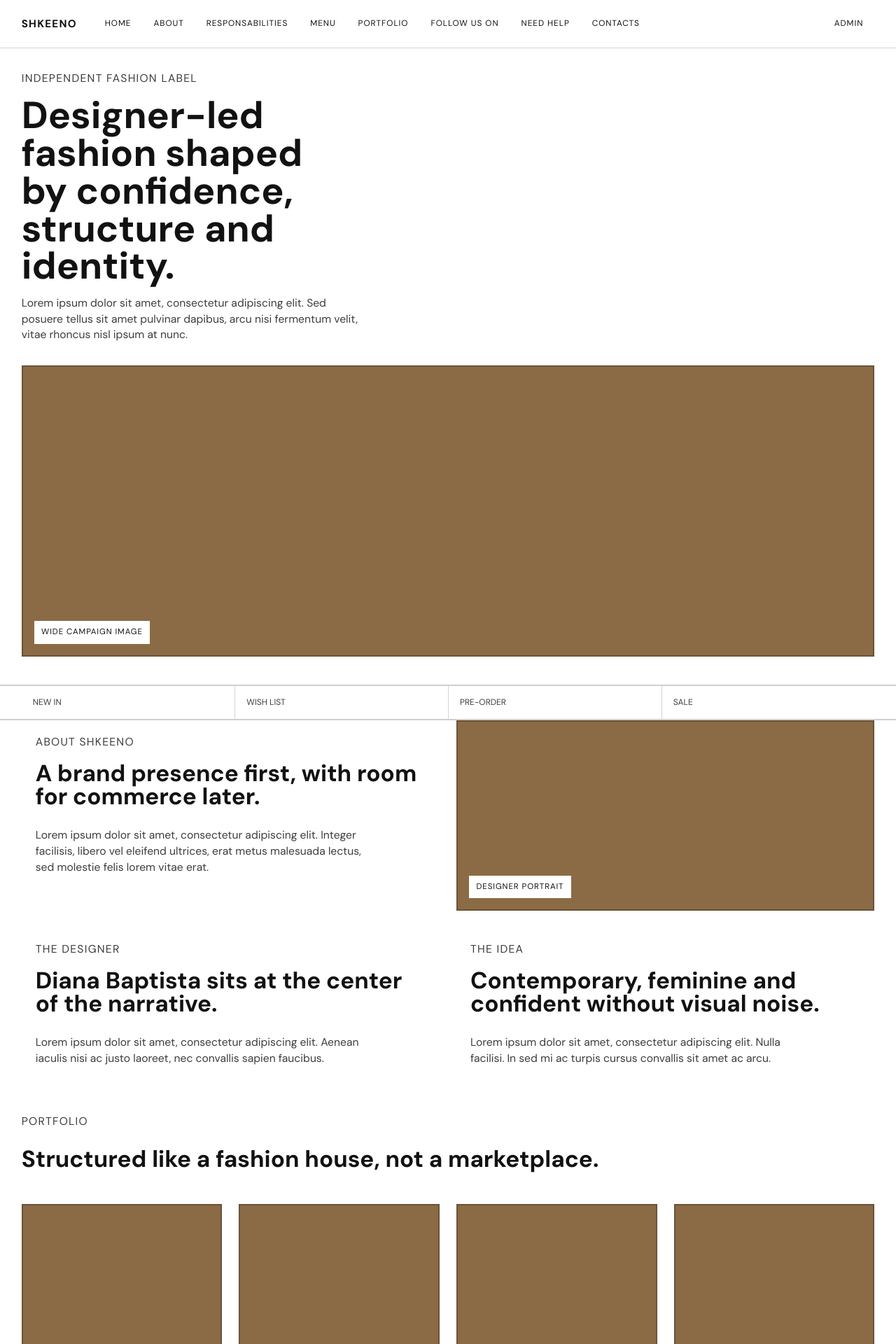
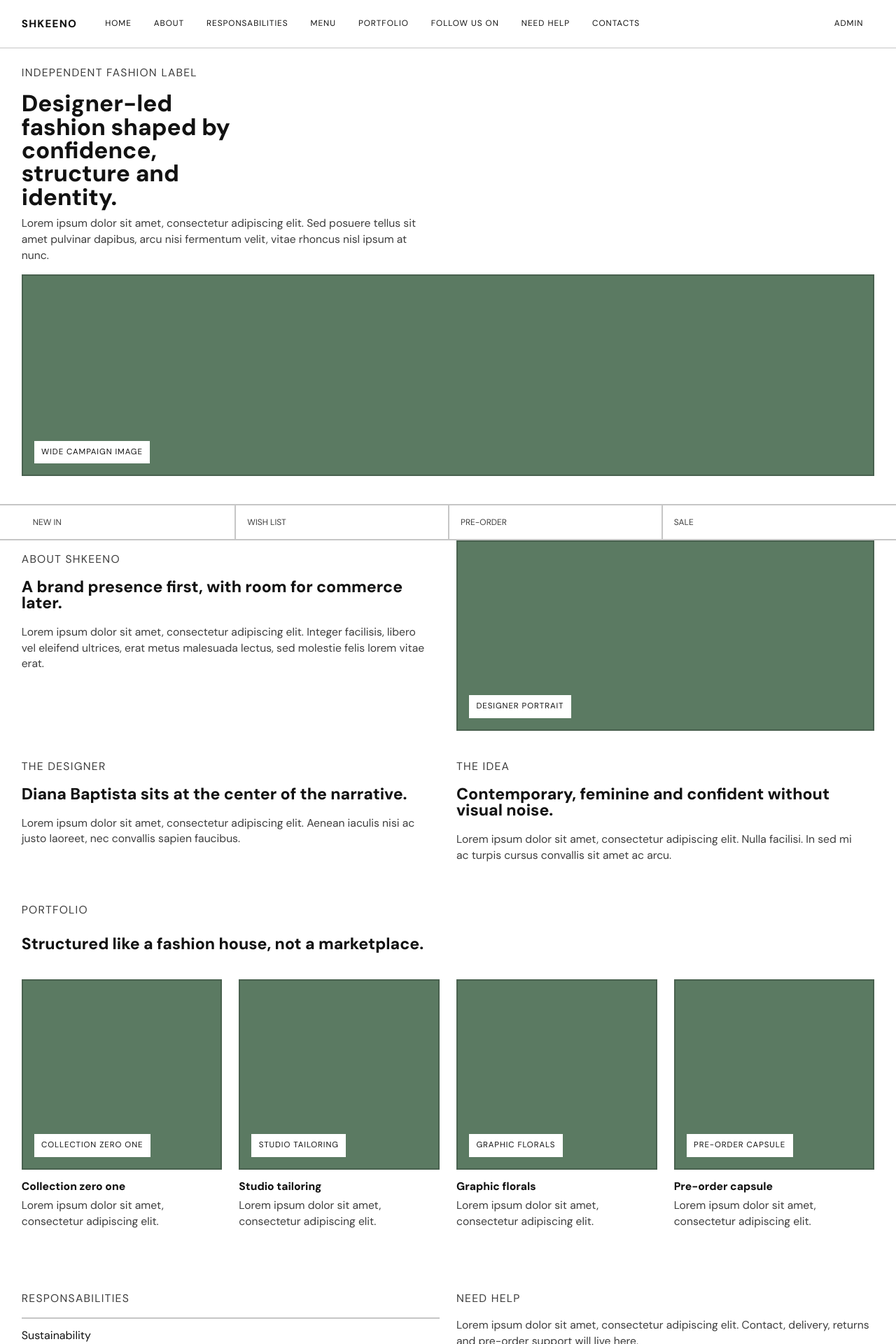
Before and after one commit to mariuspruna/shkeeno, a React (Vite) app: page / in a window 1280 px wide. Shown: the top 1920 px of the page at 70% size. Built offline with nearby package versions, Linux system fonts and the light colour scheme.

Commit message:
Tighten typography and simplify hero layout

```diff
--- a/src/App.css
+++ b/src/App.css
@@ -125,10 +125,8 @@
 }
 
 .hero-section {
-  display: grid;
-  gap: 1rem;
-  align-items: start;
-  padding-top: 2rem;
+  display: block;
+  padding-top: 1.5rem;
   padding-bottom: 2rem;
 }
 
@@ -141,8 +139,8 @@
 }
 
 .hero-copy h1 {
-  max-width: 11ch;
-  margin: 0 0 0.85rem;
+  max-width: 13ch;
+  margin: 0 0 0.65rem;
 }
 
 .hero-text,
@@ -150,7 +148,11 @@
 .card-meta p,
 .admin-sidebar p,
 .preview-tile p {
-  max-width: 46ch;
+  max-width: 54ch;
+}
+
+.hero-media {
+  margin-top: 1rem;
 }
 
 .button {
@@ -186,11 +188,11 @@
   min-height: 17rem;
   overflow: hidden;
   background: var(--color-accent);
-  border: 2px solid rgba(18, 18, 18, 0.28);
+  border: 2px solid var(--color-border);
 }
 
 .placeholder-block.tall {
-  min-height: 26rem;
+  min-height: 18rem;
 }
 
 .placeholder-block span {
@@ -209,8 +211,8 @@
   display: grid;
   grid-template-columns: repeat(4, 1fr);
   margin-top: 0.5rem;
-  border-top: 2px solid rgba(18, 18, 18, 0.2);
-  border-bottom: 2px solid rgba(18, 18, 18, 0.2);
+  border-top: 2px solid var(--color-border);
+  border-bottom: 2px solid var(--color-border);
 }
 
 .category-strip span {
@@ -221,7 +223,7 @@
 }
 
 .category-strip span + span {
-  border-left: 1px solid var(--color-border);
+  border-left: 2px solid var(--color-border);
 }
 
 .content-grid,
@@ -244,7 +246,7 @@
 .column-block,
 .admin-sidebar,
 .preview-tile {
-  padding: 1.25rem;
+  padding: 1rem 0;
 }
 
 .section-heading {
@@ -256,7 +258,7 @@
 
 .portfolio-section,
 .detail-grid {
-  padding-top: 2rem;
+  padding-top: 1.5rem;
   padding-bottom: 2rem;
 }
 
@@ -290,17 +292,17 @@
 .link-list a,
 .footer-links a {
   display: block;
-  padding: 0.8rem 0;
+  padding: 0.7rem 0;
   color: var(--color-primary);
   text-decoration: none;
-  border-top: 2px solid rgba(18, 18, 18, 0.16);
+  border-top: 2px solid var(--color-border);
 }
 
 .footer {
   display: grid;
   grid-template-columns: repeat(2, minmax(0, 1fr));
   gap: 2rem;
-  border-top: 2px solid rgba(18, 18, 18, 0.2);
+  border-top: 2px solid var(--color-border);
 }
 
 .footer-block {
--- a/src/App.tsx
+++ b/src/App.tsx
@@ -19,14 +19,12 @@ const THEME_STORAGE_KEY = 'shkeeno-theme'
 
 const fontOptions = {
   refined: '"DM Sans", "Segoe UI", sans-serif',
-  modern: '"Manrope", "Segoe UI", sans-serif',
-  neutral: '"Archivo", "Segoe UI", sans-serif',
 } as const
 
 const defaultTheme: ThemeConfig = {
   primary: '#121212',
-  accent: '#8b6b45',
-  surface: '#f2efe9',
+  accent: '#5b7a62',
+  surface: '#f5f4ef',
   headingFont: fontOptions.refined,
   bodyFont: fontOptions.refined,
 }
@@ -168,8 +166,10 @@ function FrontPage() {
               posuere tellus sit amet pulvinar dapibus, arcu nisi fermentum
               velit, vitae rhoncus nisl ipsum at nunc.
             </p>
+            <div className="hero-media">
+              <PlaceholderBlock label="Wide campaign image" tall />
+            </div>
           </div>
-          <PlaceholderBlock label="Wide campaign image" tall />
         </section>
 
         <section className="category-strip" aria-label="Category links">
@@ -348,9 +348,7 @@ function AdminPage({
               }))
             }
           >
-            <option value={fontOptions.modern}>Manrope</option>
             <option value={fontOptions.refined}>DM Sans</option>
-            <option value={fontOptions.neutral}>Archivo</option>
           </select>
         </div>
 
@@ -367,8 +365,6 @@ function AdminPage({
             }
           >
             <option value={fontOptions.refined}>DM Sans</option>
-            <option value={fontOptions.modern}>Manrope</option>
-            <option value={fontOptions.neutral}>Archivo</option>
           </select>
         </div>
 
--- a/src/index.css
+++ b/src/index.css
@@ -1,10 +1,10 @@
-@import url('https://fonts.googleapis.com/css2?family=Archivo:wght@400;500;600;700&family=DM+Sans:wght@400;500;700&family=Manrope:wght@400;500;700;800&display=swap');
+@import url('https://fonts.googleapis.com/css2?family=DM+Sans:wght@400;500;700;800&display=swap');
 
 :root {
   --color-primary: #121212;
-  --color-accent: #8b6b45;
-  --color-surface: #f2efe9;
-  --color-border: rgba(18, 18, 18, 0.18);
+  --color-accent: #5b7a62;
+  --color-surface: #f5f4ef;
+  --color-border: rgba(18, 18, 18, 0.24);
   --color-text: rgba(18, 18, 18, 0.82);
   --font-heading: "DM Sans", "Segoe UI", sans-serif;
   --font-body: "DM Sans", "Segoe UI", sans-serif;
@@ -67,15 +67,16 @@ h3 {
 }
 
 h1 {
-  font-size: clamp(2.4rem, 4.2vw, 4rem);
+  font-size: clamp(1.8rem, 2.6vw, 2.7rem);
+  letter-spacing: 0;
 }
 
 h2 {
-  font-size: clamp(1.45rem, 2.6vw, 2.3rem);
+  font-size: clamp(1.15rem, 1.8vw, 1.45rem);
 }
 
 h3 {
-  font-size: 1.1rem;
+  font-size: 0.98rem;
 }
 
 p {
```
